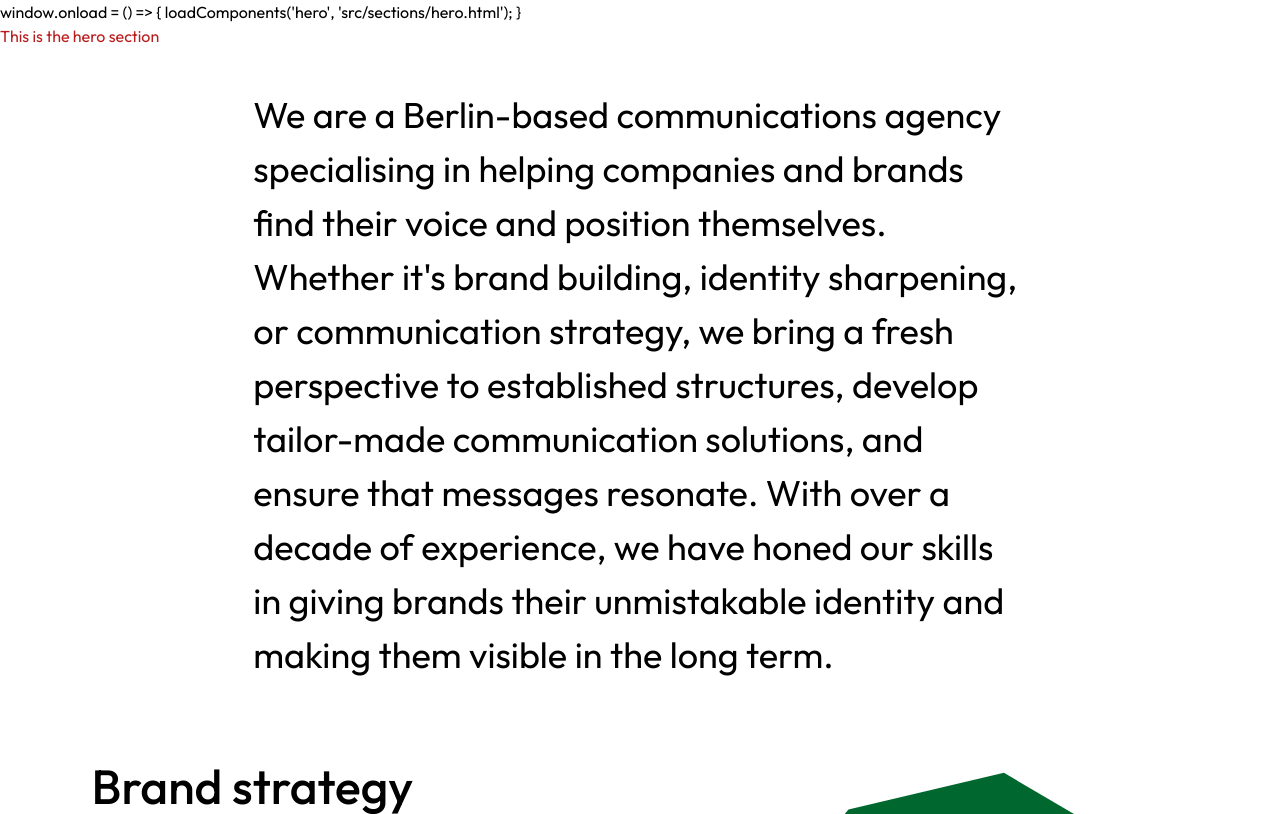
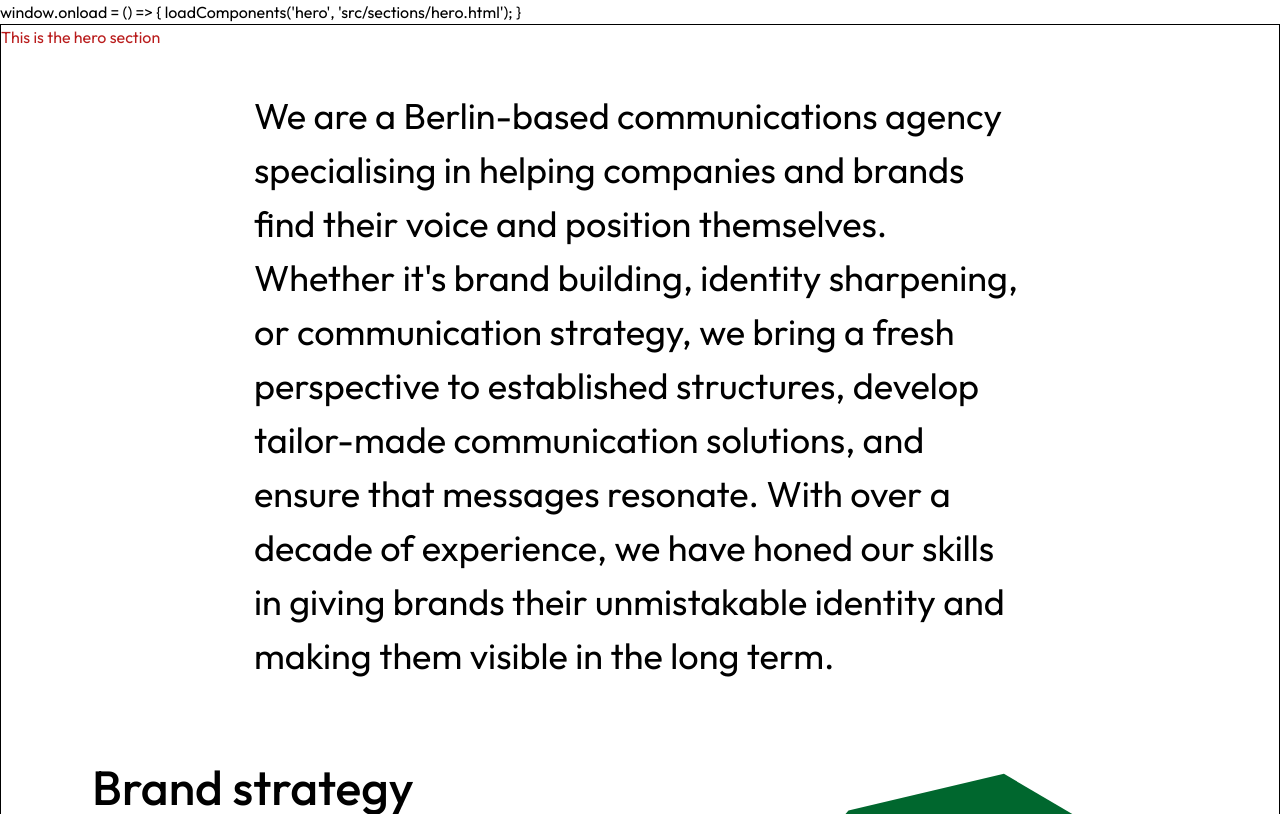
Before and after one commit to tuyishimejohnson/Baumeister-Exercise-Project, a website: page index.html in a window 1280 px wide. Shown: the top 814 px of the page. Drawn offline with nearby package versions, Linux system fonts and the light colour scheme; files that its build step writes are made by us from their sources.

Commit message:
black border for the whole page

```diff
--- a/index.html
+++ b/index.html
@@ -34,7 +34,7 @@
 </script>
 <body class="font-outfit">
     <!-- added a div to fix a viewport and center it for better illustration -->
-    <div class="max-w-[1300px] mx-auto">
+    <div class="max-w-[1300px] mx-auto border border-black">
         <section id="hero"></section>
     <section class="text-red-700 bg-yellow">This is the hero section</section>
     <section id="about"></section>
```
